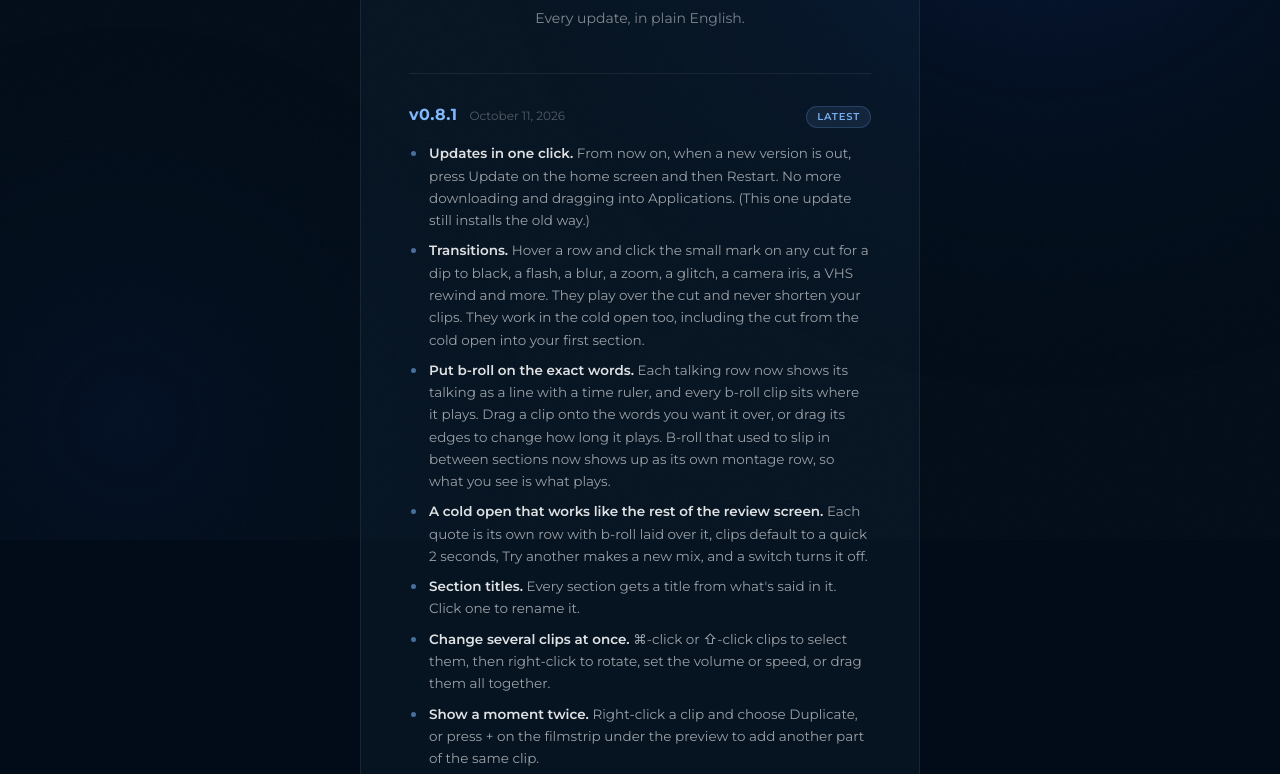
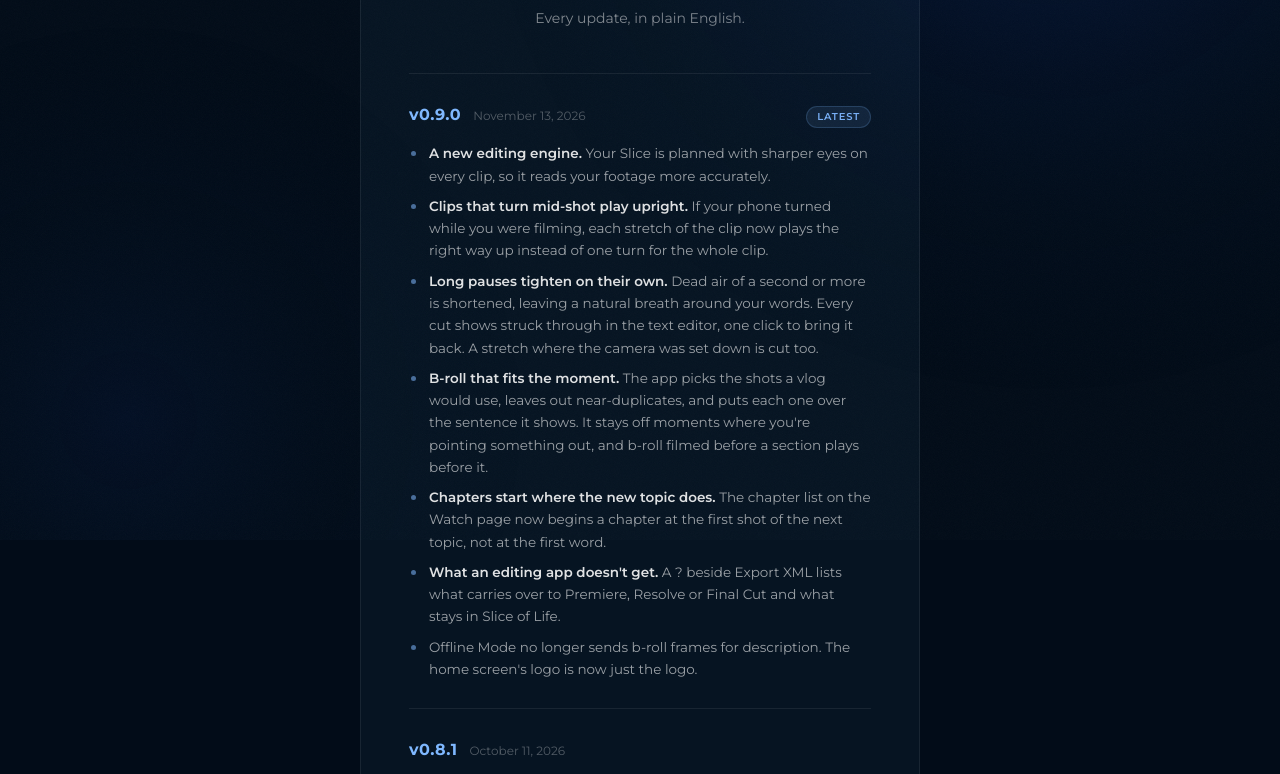
Before and after one commit to sliceoflifeapp/slice-of-life-web, a plain HTML site: page changelog.html in a window 1280 px wide. Shown: the part 260-1034 px from the top of the page. Drawn offline with Linux system fonts and the light colour scheme.

Commit message:
Site: v0.9.0 changelog, version strings, clip counter
Co-Authored-By: Claude Sonnet 5.5 <noreply@anthropic.com>

```diff
--- a/changelog.html
+++ b/changelog.html
@@ -198,9 +198,25 @@
 
       <div class="release">
         <div class="release-header">
+          <span class="release-version">v0.9.0</span>
+          <span class="release-date">November 13, 2026</span>
+          <span class="release-tag">Latest</span>
+        </div>
+        <ul>
+          <li><strong>A new editing engine.</strong> Your Slice is planned with sharper eyes on every clip, so it reads your footage more accurately.</li>
+          <li><strong>Clips that turn mid-shot play upright.</strong> If your phone turned while you were filming, each stretch of the clip now plays the right way up instead of one turn for the whole clip.</li>
+          <li><strong>Long pauses tighten on their own.</strong> Dead air of a second or more is shortened, leaving a natural breath around your words. Every cut shows struck through in the text editor, one click to bring it back. A stretch where the camera was set down is cut too.</li>
+          <li><strong>B-roll that fits the moment.</strong> The app picks the shots a vlog would use, leaves out near-duplicates, and puts each one over the sentence it shows. It stays off moments where you're pointing something out, and b-roll filmed before a section plays before it.</li>
+          <li><strong>Chapters start where the new topic does.</strong> The chapter list on the Watch page now begins a chapter at the first shot of the next topic, not at the first word.</li>
+          <li><strong>What an editing app doesn't get.</strong> A ? beside Export XML lists what carries over to Premiere, Resolve or Final Cut and what stays in Slice of Life.</li>
+          <li>Offline Mode no longer sends b-roll frames for description. The home screen's logo is now just the logo.</li>
+        </ul>
+      </div>
+
+      <div class="release">
+        <div class="release-header">
           <span class="release-version">v0.8.1</span>
           <span class="release-date">October 11, 2026</span>
-          <span class="release-tag">Latest</span>
         </div>
         <ul>
           <li><strong>Updates in one click.</strong> From now on, when a new version is out, press Update on the home screen and then Restart. No more downloading and dragging into Applications. (This one update still installs the old way.)</li>
```
Also changed, not shown: download.html (+1 -1 lines), downloadfreetrial.html (+1 -1 lines), index.html (+2 -2 lines), update.html (+1 -1 lines).
